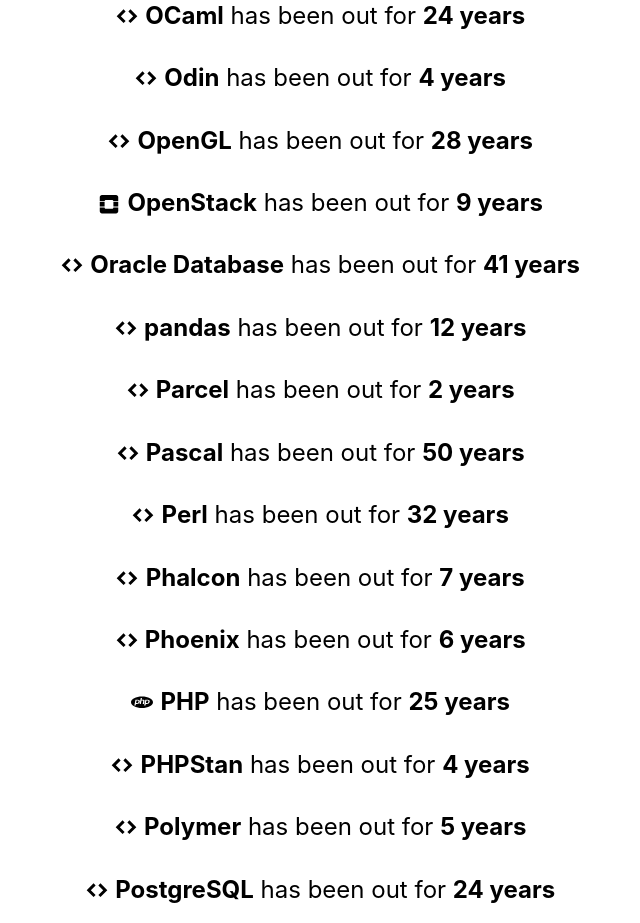
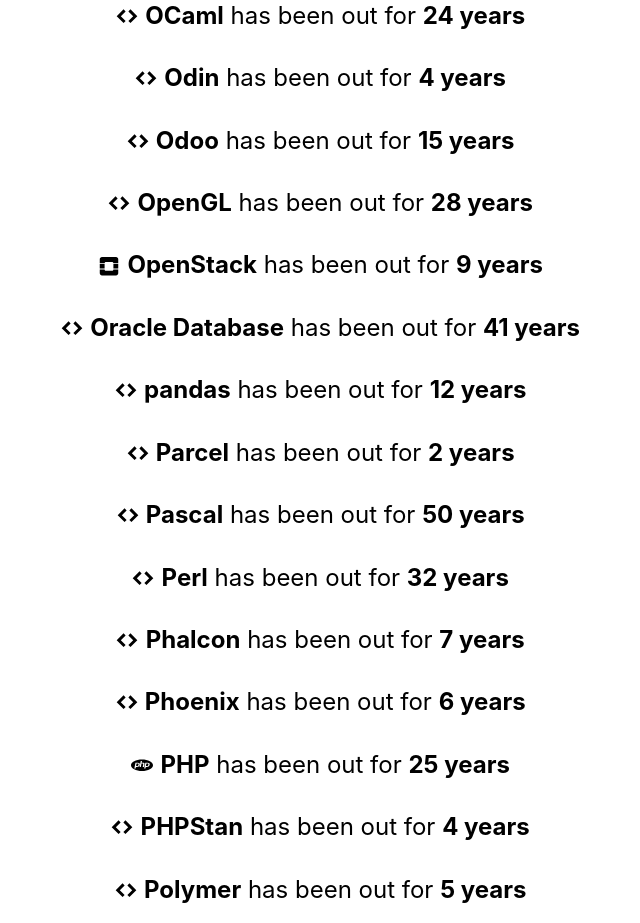
Before and after one commit to jsrn/howoldisit, a React (Create React App) app: page / in a window 1280 px wide. Shown: the part 10880-11803 px from the top of the page, without its empty margins (323-963 px from the left). Built offline with nearby package versions, Linux system fonts and the light colour scheme.

Commit message:
Add Odoo to technologies

```diff
--- a/src/technologies.js
+++ b/src/technologies.js
@@ -173,6 +173,7 @@ const technologies = [
   { name: "Objective-C", released: new Date("1984-01-01"), link: "https://en.wikipedia.org/wiki/Objective-C" },
   { name: "OCaml", released: new Date("1996-01-01"), link: "https://ocaml.org/" },
   { name: "Odin", released: new Date("2016-07-07"), link: "https://odin.handmade.network/" },
+  { name: "Odoo", released: new Date("2005-02-01"), link: "https://www.odoo.com/" },
   { name: "OpenGL", released: new Date("1992-06-30"), link: "https://www.opengl.org/" },
   { name: "OpenStack", released: new Date("2010-10-21"), icon: "openstack", link: "https://www.openstack.org/" },
   { name: "Oracle Database", released: new Date("1979"), link: "https://www.oracle.com/database/" },
```
